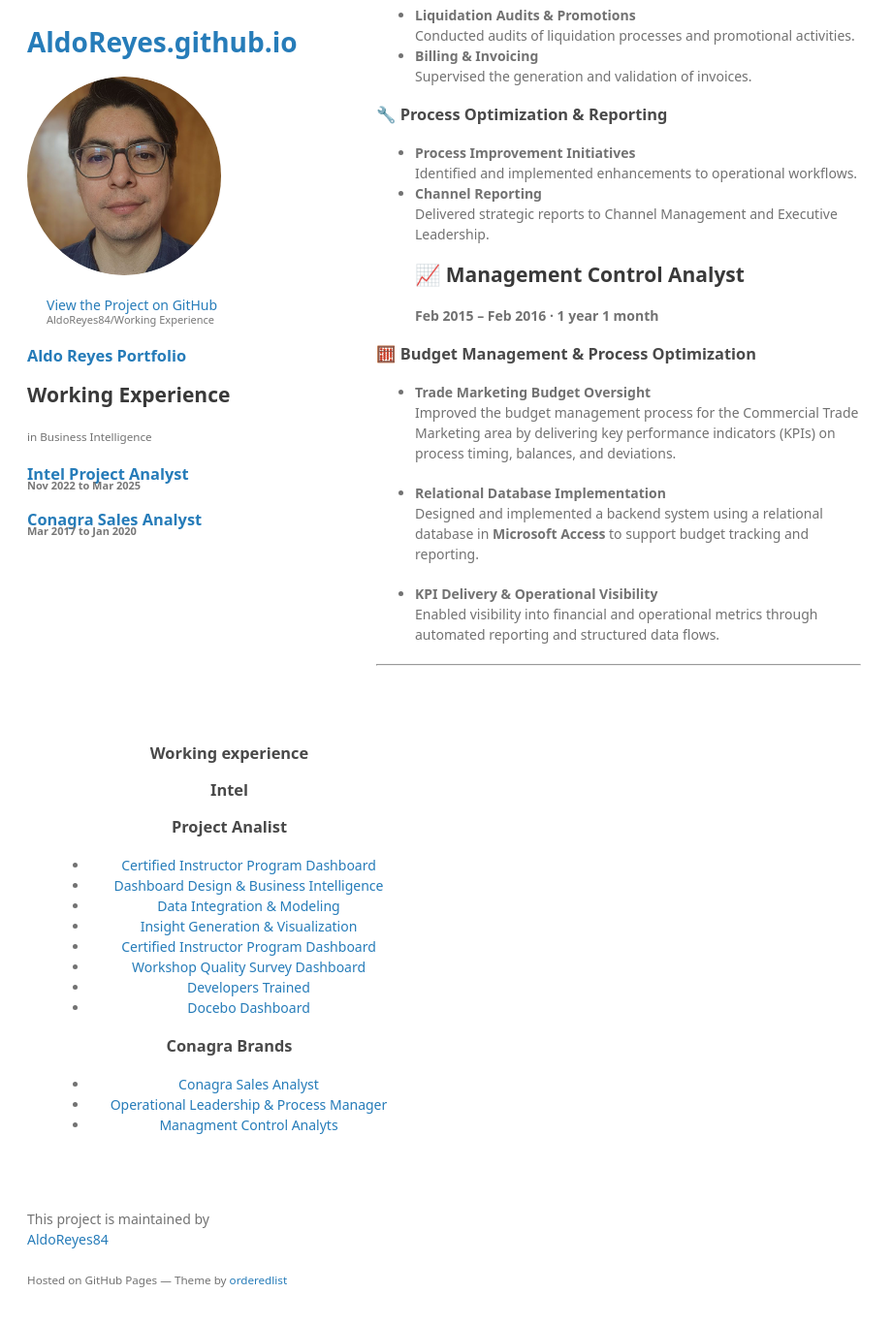
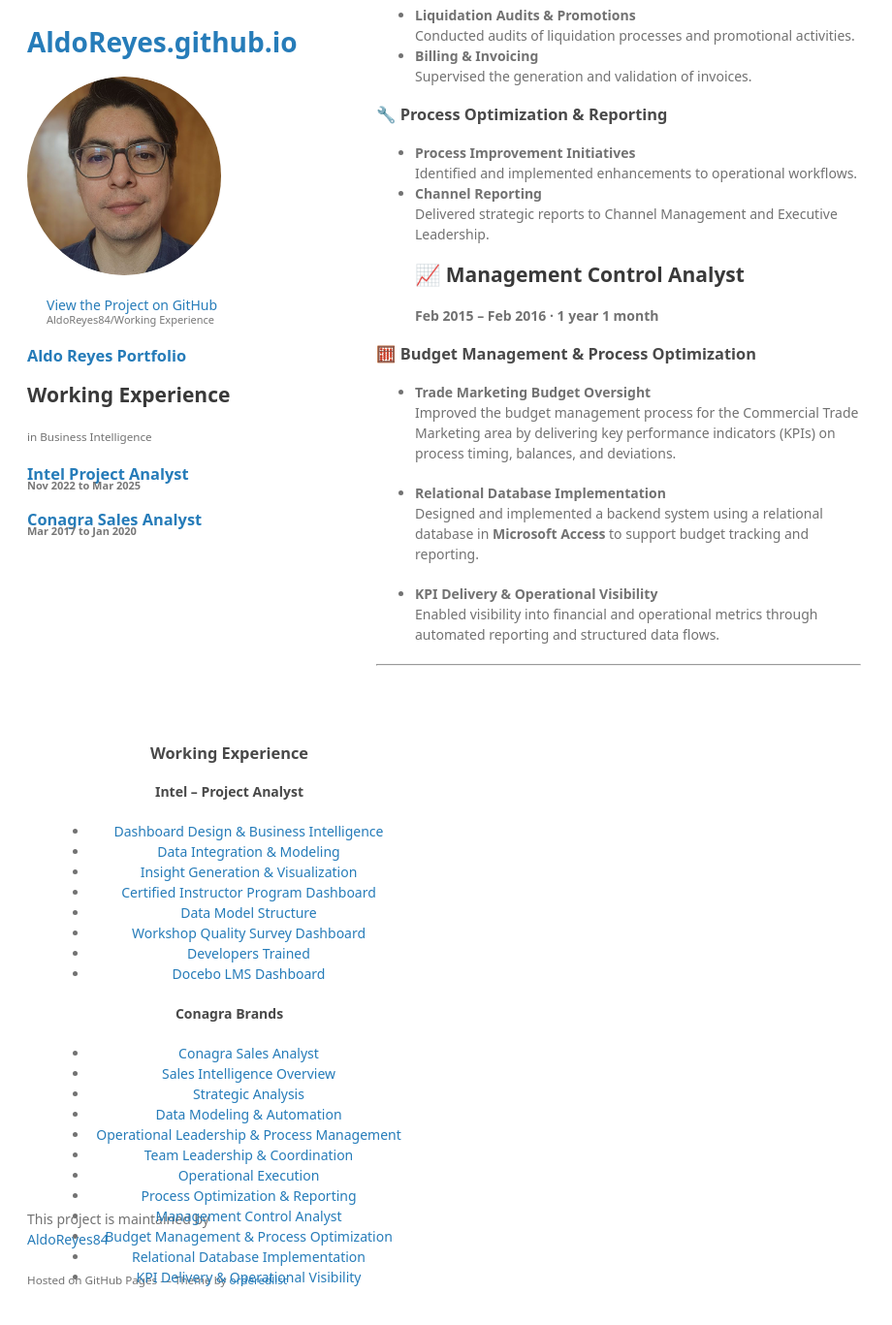
Before and after one commit to AldoReyes84/working_experience, a Jekyll site: the page built from README.md, in a window 1280 px wide and 1400 px high, scrolled down 2971 px. Shown: the top 1367 px of the window at 97% size, without its empty margins (0-920 px from the left). Built offline with Jekyll 4.4.1, drawn with Linux system fonts in a browser that asks for light colours; our own code applies the rules of GitHub Pages for plain Markdown files.

Commit message:
Update default.html

```diff
--- a/_layouts/default.html
+++ b/_layouts/default.html
@@ -78,52 +78,40 @@
       </div>
 
       <aside id="layout-body-aside" class="layout-body-aside">
-      <div id="working-experience-index" class="working-experience-index">
-      <nav id="side-doc-outline">
-        <h3>Working experience</h3>
-          <h3>Intel</h3>
-          <h3>Project Analist</h3>
-        <ul id=intel-project-analyst>
-          <li class="border-left-md padding-left">
-            <a href="#🎓-certified-instructor-program-dashboard">Certified Instructor Program Dashboard</a>
-          </li>
-          <li class="border-left-md padding-left">
-            <a href="#dashboard-design-&-business-intelligence">Dashboard Design & Business Intelligence</a>
-          </li>
-          <li class="border-left-md padding-left">
-            <a href="#data-integration-&-modeling">Data Integration & Modeling</a>
-          </li>
-          <li class="border-left-md padding-left">
-            <a href="#insight-generation-&-visualization">Insight Generation & Visualization</a>
-          </li>
-          <li class="border-left-md padding-left">
-            <a href="#🎓-certified-instructor-program-dashboard">Certified Instructor Program Dashboard</a>
-          </li>
-          <li class="border-left-md padding-left">
-            <a href="workshop-quality-survey-dashboard">Workshop Quality Survey Dashboard</a>
-          </li>
-          <li class="border-left-md padding-left">
-            <a href="#developers-trained">Developers Trained</a>
-          </li>
-          <li class="border-left-md padding-left">
-            <a href="#docebo-dashboard">Docebo Dashboard</a>
-          </li>
-        </ul>
-          <h3>Conagra Brands</h3>
-        <ul id=Conagra Brands>
-          <li class="border-left-md padding-left">
-            <a href="#conagra-sales-analyst">Conagra Sales Analyst</a>
-          </li>
-          <li class="border-left-md padding-left">
-            <a href="#oparational-leadership-&-process-manager">Operational Leadership & Process Manager</a>
-          </li>
-          <li class="border-left-md padding-left">
-            <a href="#management-control-analyst">Managment Control Analyts</a>
-          </li>
-      </ul>
-      </nav>
-      </div>
-    </aside>
+  <nav id="side-doc-outline">
+    <h3>Working Experience</h3>
+
+    <!-- Intel -->
+    <h4>Intel – Project Analyst</h4>
+    <ul id="intel-project-analyst">
+      <li><a href="#dashboard-design-business-intelligence">Dashboard Design & Business Intelligence</a></li>
+      <li><a href="#data-integration-modeling">Data Integration & Modeling</a></li>
+      <li><a href="#insight-generation-visualization">Insight Generation & Visualization</a></li>
+      <li><a href="#certified-instructor-program-dashboard">Certified Instructor Program Dashboard</a></li>
+      <li><a href="#data-model-structure">Data Model Structure</a></li>
+      <li><a href="#workshop-quality-survey-dashboard">Workshop Quality Survey Dashboard</a></li>
+      <li><a href="#developers-trained">Developers Trained</a></li>
+      <li><a href="#docebo-lms-dashboard">Docebo LMS Dashboard</a></li>
+    </ul>
+
+    <!-- Conagra Brands -->
+    <h4>Conagra Brands</h4>
+    <ul id="conagra-brands">
+      <li><a href="#conagra-sales-analyst">Conagra Sales Analyst</a></li>
+      <li><a href="#sales-intelligence-overview">Sales Intelligence Overview</a></li>
+      <li><a href="#strategic-analysis">Strategic Analysis</a></li>
+      <li><a href="#data-modeling-automation">Data Modeling & Automation</a></li>
+      <li><a href="#operational-leadership-process-management">Operational Leadership & Process Management</a></li>
+      <li><a href="#team-leadership-coordination">Team Leadership & Coordination</a></li>
+      <li><a href="#operational-execution">Operational Execution</a></li>
+      <li><a href="#process-optimization-reporting">Process Optimization & Reporting</a></li>
+      <li><a href="#management-control-analyst">Management Control Analyst</a></li>
+      <li><a href="#budget-management-process-optimization">Budget Management & Process Optimization</a></li>
+      <li><a href="#relational-database-implementation">Relational Database Implementation</a></li>
+      <li><a href="#kpi-delivery-operational-visibility">KPI Delivery & Operational Visibility</a></li>
+    </ul>
+  </nav>
+</aside>
 
 
   </body>
```
